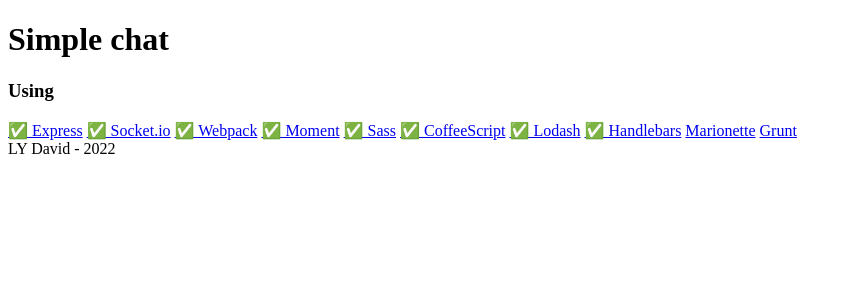
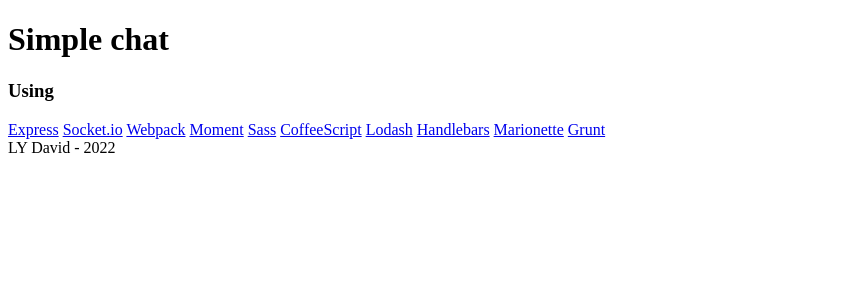
Before and after one commit to Slade0290/Simple-chat, a web app: file src/public/index.html in a window 1280 px wide. Shown: the top 300 px of the page, without its empty margins (0-852 px from the left). Run offline with its HTML, style and script files only (its server is not run), Linux system fonts and the light colour scheme; some libraries are stand-ins or nearby versions.

Commit message:
Small fix.

```diff
--- a/src/public/index.html
+++ b/src/public/index.html
@@ -8,15 +8,15 @@
     <h1 class="title">Simple chat</h1>
     <h3 class="subtitle">Using</h3>
     <div class="tech-list">
-      <a href="https://expressjs.com/fr/">✅ Express</a>
-      <a href="https://socket.io/">✅ Socket.io</a>
-      <a href="https://webpack.js.org/">✅ Webpack</a>
-      <a href="https://momentjs.com/">✅ Moment</a>
-      <a href="https://sass-lang.com/">✅ Sass</a>
-      <a href="https://coffeescript.org/">✅ CoffeeScript</a>
-			<a href="https://lodash.com/">✅ Lodash</a>
-      <a href="https://handlebarsjs.com/">✅ Handlebars</a>
-      <a href="https://marionettejs.com/">Marionette</a>
+      <a href="https://expressjs.com/fr/" class="integrate-tech">Express</a>
+      <a href="https://socket.io/" class="integrate-tech">Socket.io</a>
+      <a href="https://webpack.js.org/" class="integrate-tech">Webpack</a>
+      <a href="https://momentjs.com/" class="integrate-tech">Moment</a>
+      <a href="https://sass-lang.com/" class="integrate-tech">Sass</a>
+      <a href="https://coffeescript.org/" class="integrate-tech">CoffeeScript</a>
+			<a href="https://lodash.com/" class="integrate-tech">Lodash</a>
+      <a href="https://handlebarsjs.com/" class="integrate-tech">Handlebars</a>
+      <a href="https://marionettejs.com/" class="integrate-tech">Marionette</a>
       <a href="https://gruntjs.com/">Grunt</a>
     </div>
     <div id="main-container"></div>
```
Also changed, not shown: src/public/css/style.scss (+8 -4 lines), 4 other files.
